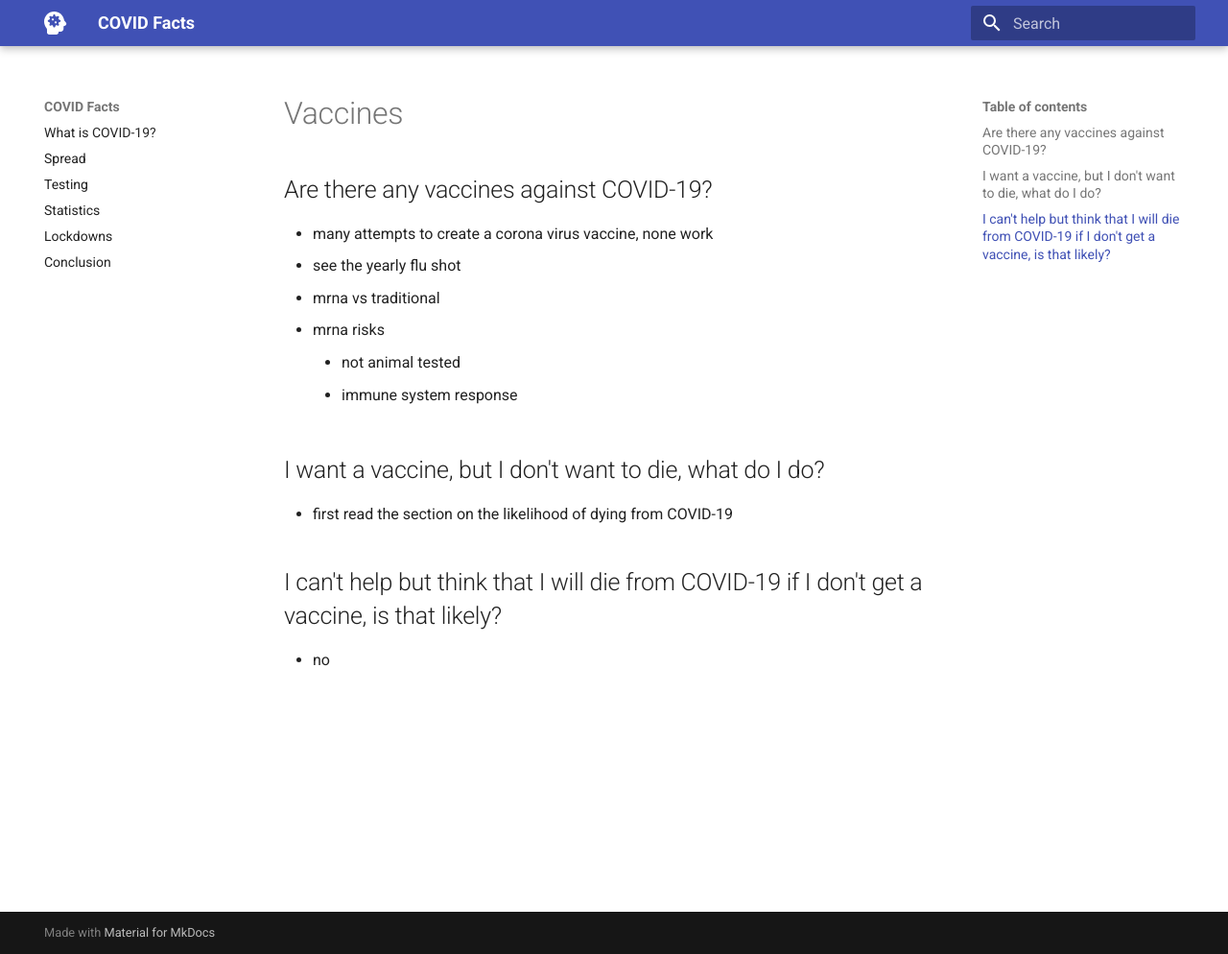
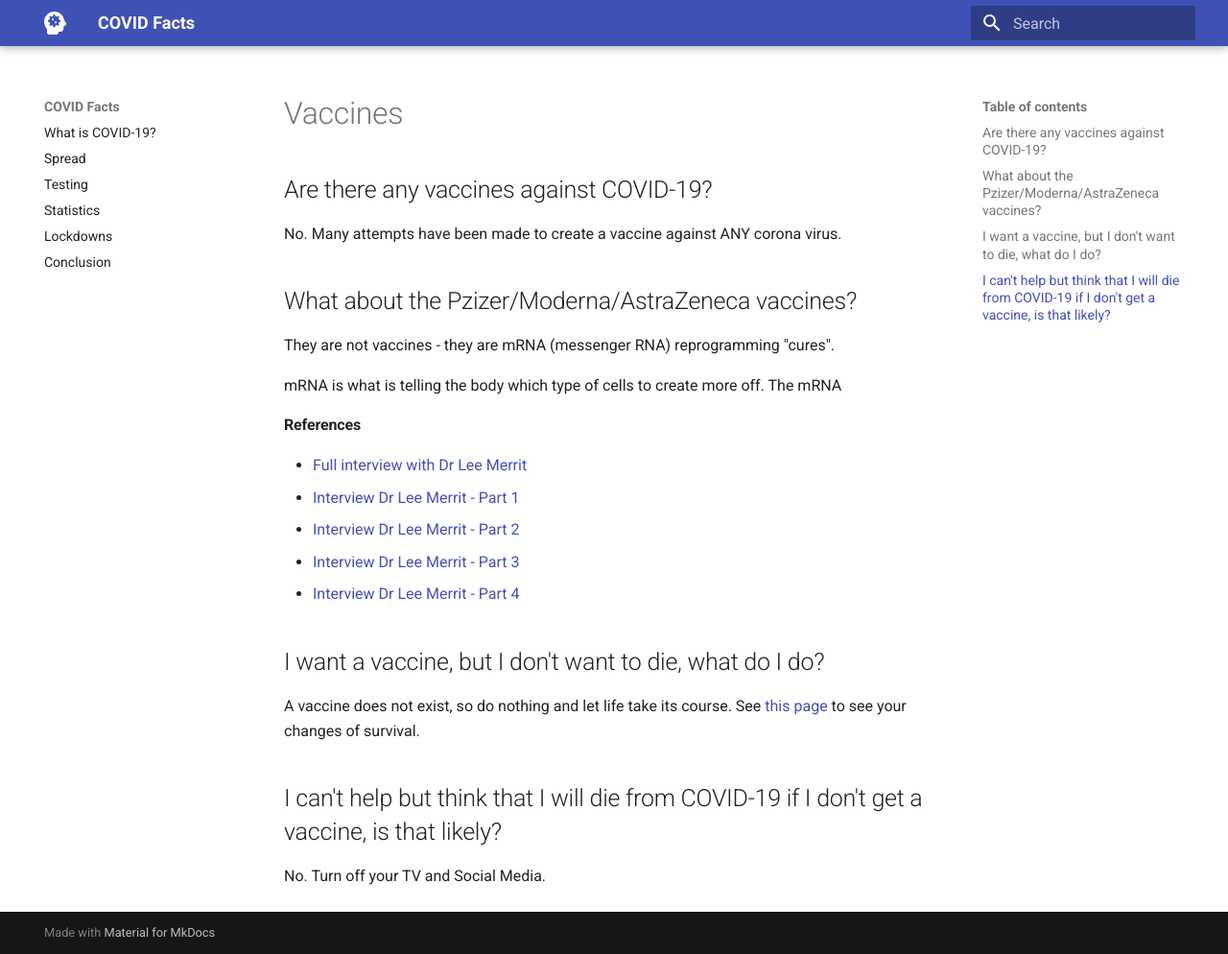
Before and after one commit to realhippo33/covidfacts, an MkDocs documentation site: the page built from docs/vaccines.md, in a window 1280 px wide and 994 px high. Shown: the whole window at 96% size. Built offline with MkDocs 1.6.1 and Material for MkDocs 9.7.7, drawn with Linux system fonts in a browser that asks for light colours.

Commit message:
added vaccine page

```diff
--- a/docs/vaccines.md
+++ b/docs/vaccines.md
@@ -1,16 +1,24 @@
 ## Are there any vaccines against COVID-19?
 
-- many attempts to create a corona virus vaccine, none work
-  - see the yearly flu shot
-- mrna vs traditional
-  - mrna risks
-    - not animal tested
-    - immune system response
+No. Many attempts have been made to create a vaccine against ANY corona virus.
+
+## What about the Pzizer/Moderna/AstraZeneca vaccines?
+
+They are not vaccines - they are mRNA (messenger RNA) reprogramming "cures".
+
+mRNA is what is telling the body which type of cells to create more off. The mRNA
+
+#### References
+ - [Full interview with Dr Lee Merrit](https://www.youtube.com/watch?v=3mPIomjWwd4)
+ - [Interview Dr Lee Merrit - Part 1](https://noagendaassets.com/enc/1611521784.823_drleemerrittwiththenewamerican-1-treatmentsareavailableandworkbutnottaughtlysomotropicaapsandarma.mp3)
+ - [Interview Dr Lee Merrit - Part 2](https://noagendaassets.com/enc/1611521784.823_drleemerrittwiththenewamerican-2-bioweaponsfundingduringobama.mp3)
+ - [Interview Dr Lee Merrit - Part 3](https://noagendaassets.com/enc/1611521784.823_drleemerrittwiththenewamerican-3-mrnaandtheminkproblem.mp3)
+ - [Interview Dr Lee Merrit - Part 4](https://noagendaassets.com/enc/1611521784.823_drleemerrittwiththenewamerican-4-binarybio-weapon.mp3)
 
 ## I want a vaccine, but I don't want to die, what do I do?
 
-- first read the section on the likelihood of dying from COVID-19 [](statistics.md)
+A vaccine does not exist, so do nothing and let life take its course. See [this page](statistics.md) to see your changes of survival.
 
 ## I can't help but think that I will die from COVID-19 if I don't get a vaccine, is that likely?
 
-- no
+No. Turn off your TV and Social Media.
```
